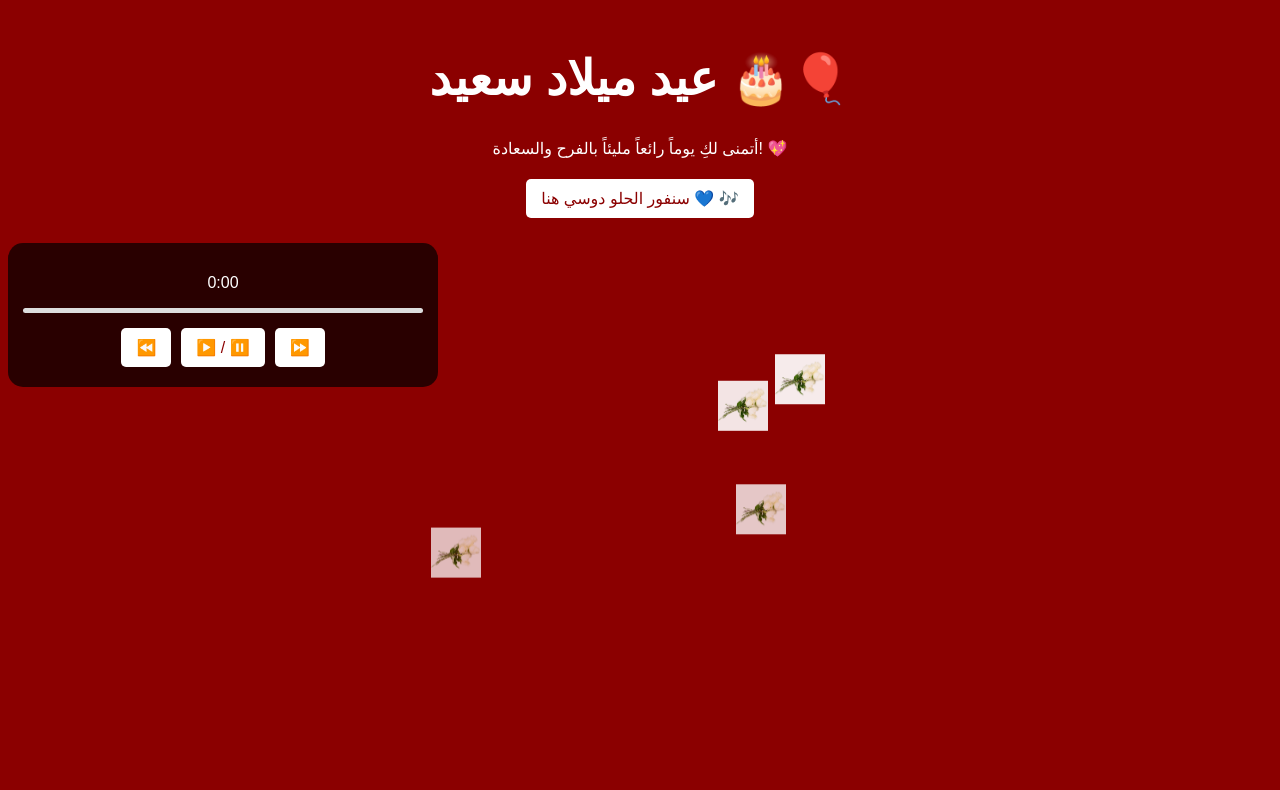
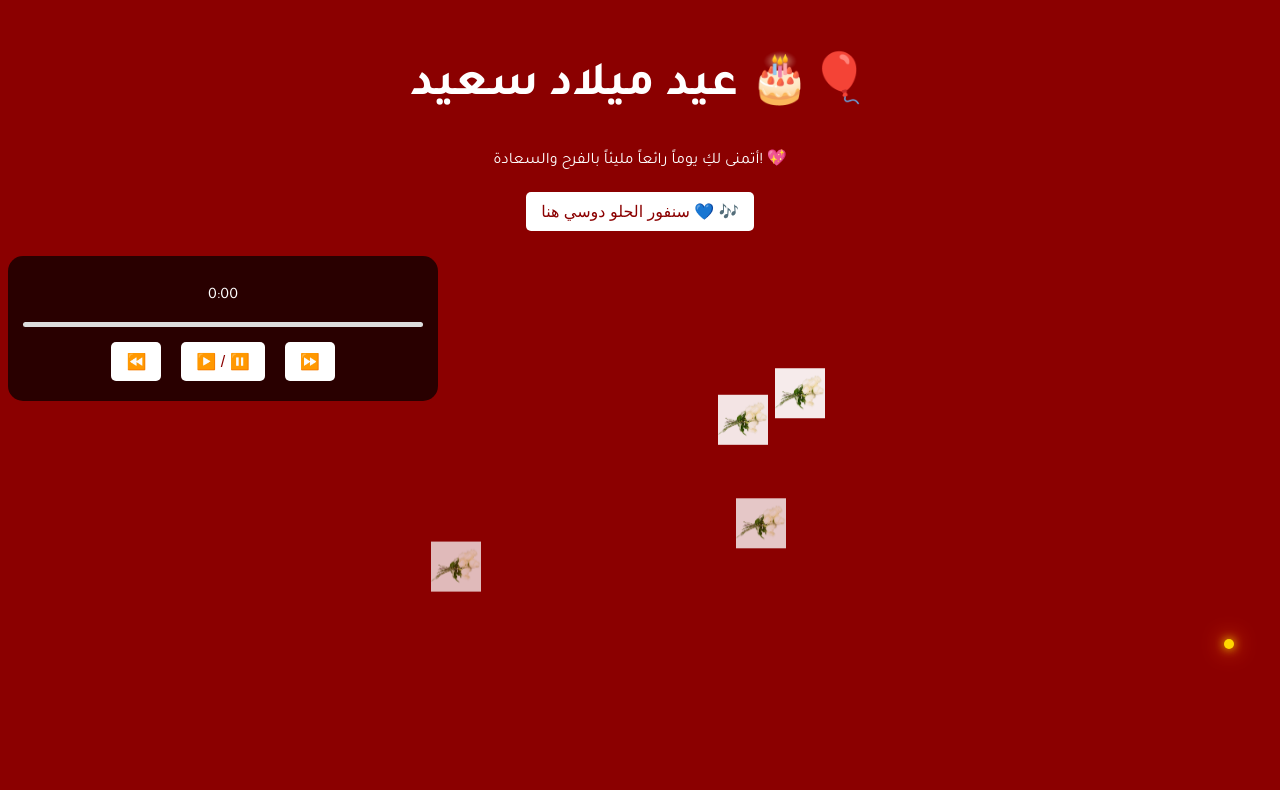
Before and after one commit to Sjadr/stude, a plain HTML site: page index.html in a window 1280 px wide. Both pictures are taken after a click on the button "سنفور الحلو دوسي هنا 💙 🎶". Shown: the top 790 px of the page. Drawn offline with Linux system fonts and the light colour scheme.

Commit message:
Update index.html

```diff
--- a/index.html
+++ b/index.html
@@ -5,6 +5,8 @@
     <meta name="viewport" content="width=device-width, initial-scale=1.0">
     <title>عيد ميلاد سعيد 🎉</title>
     <style>
+        @import url('https://fonts.googleapis.com/css2?family=Tajawal:wght@400;700&display=swap');
+
         body {
             text-align: center;
             background-color: #8B0000;
@@ -24,8 +26,8 @@
             border: none;
             border-radius: 5px;
             cursor: pointer;
+            margin: 5px;
             transition: 0.3s;
-            margin: 5px;
         }
         button:hover {
             background-color: #ffcccc;
@@ -67,6 +69,7 @@
             display: flex;
             justify-content: center;
             align-items: center;
+            gap: 10px;
         }
     </style>
 </head>
@@ -75,6 +78,7 @@
     <p>أتمنى لكِ يوماً رائعاً مليئاً بالفرح والسعادة! 💖</p>
     <button onclick="playSong()">سنفور الحلو دوسي هنا 💙 🎶</button>
     <audio id="song" src="song.mp3" ontimeupdate="updateProgress()"></audio>
+
     <div class="player-controls" id="controls" style="display: none;">
         <p id="time">0:00</p>
         <div class="progress">
@@ -99,13 +103,27 @@
         function createFlowers() {
             for (let i = 0; i < 15; i++) {
                 let flower = document.createElement("img");
-                flower.src = "flower.jpg"; // استخدام الصورة المحلية
+                flower.src = "flower.jpg"; // صورة محلية
                 flower.className = "flower";
                 flower.style.left = Math.random() * 100 + "vw";
                 flower.style.animationDuration = Math.random() * 3 + 2 + "s";
                 document.body.appendChild(flower);
                 setTimeout(() => flower.remove(), 5000);
             }
+        }
+
+        function createFirework() {
+            let firework = document.createElement("div");
+            firework.style.position = "absolute";
+            firework.style.left = Math.random() * 100 + "vw";
+            firework.style.top = Math.random() * 100 + "vh";
+            firework.style.width = "10px";
+            firework.style.height = "10px";
+            firework.style.borderRadius = "50%";
+            firework.style.background = "gold";
+            firework.style.boxShadow = "0 0 10px gold, 0 0 20px orange, 0 0 30px red";
+            document.body.appendChild(firework);
+            setTimeout(() => firework.remove(), 1000);
         }
 
         function updateProgress() {
```
